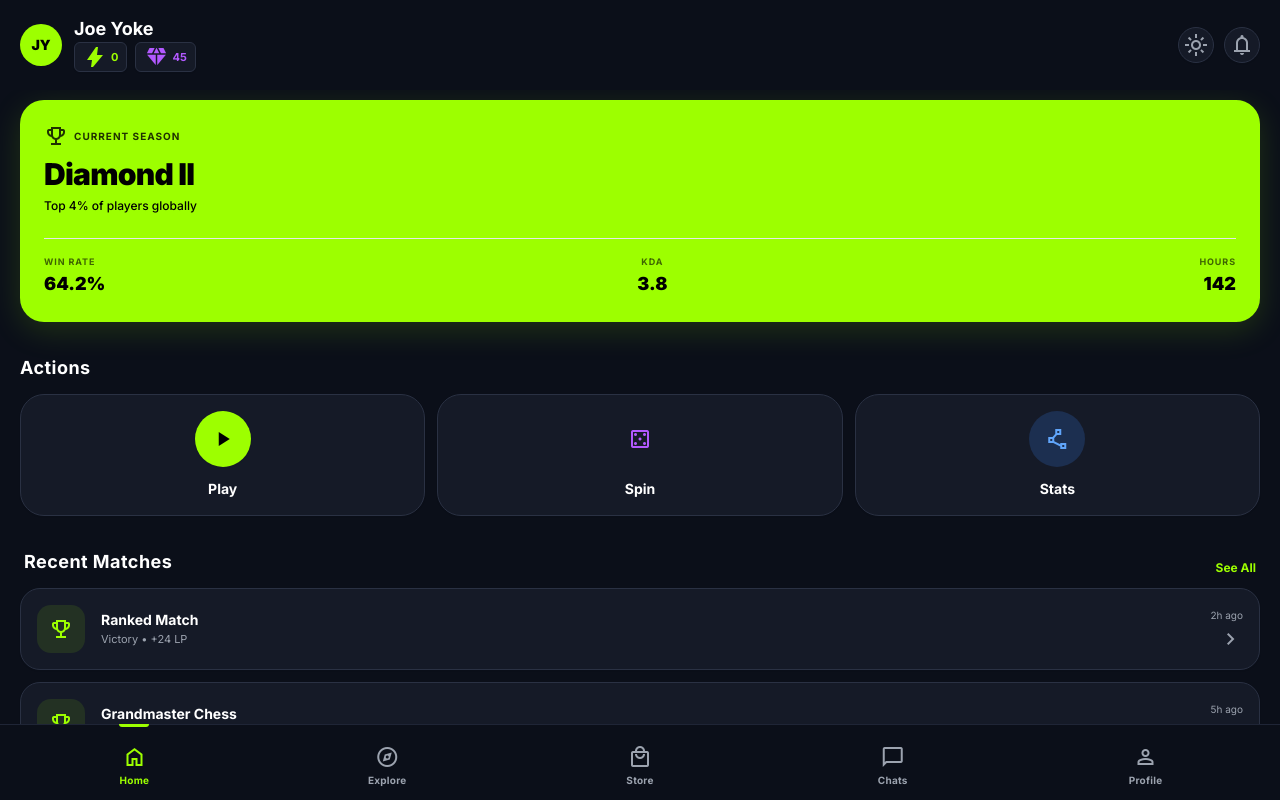
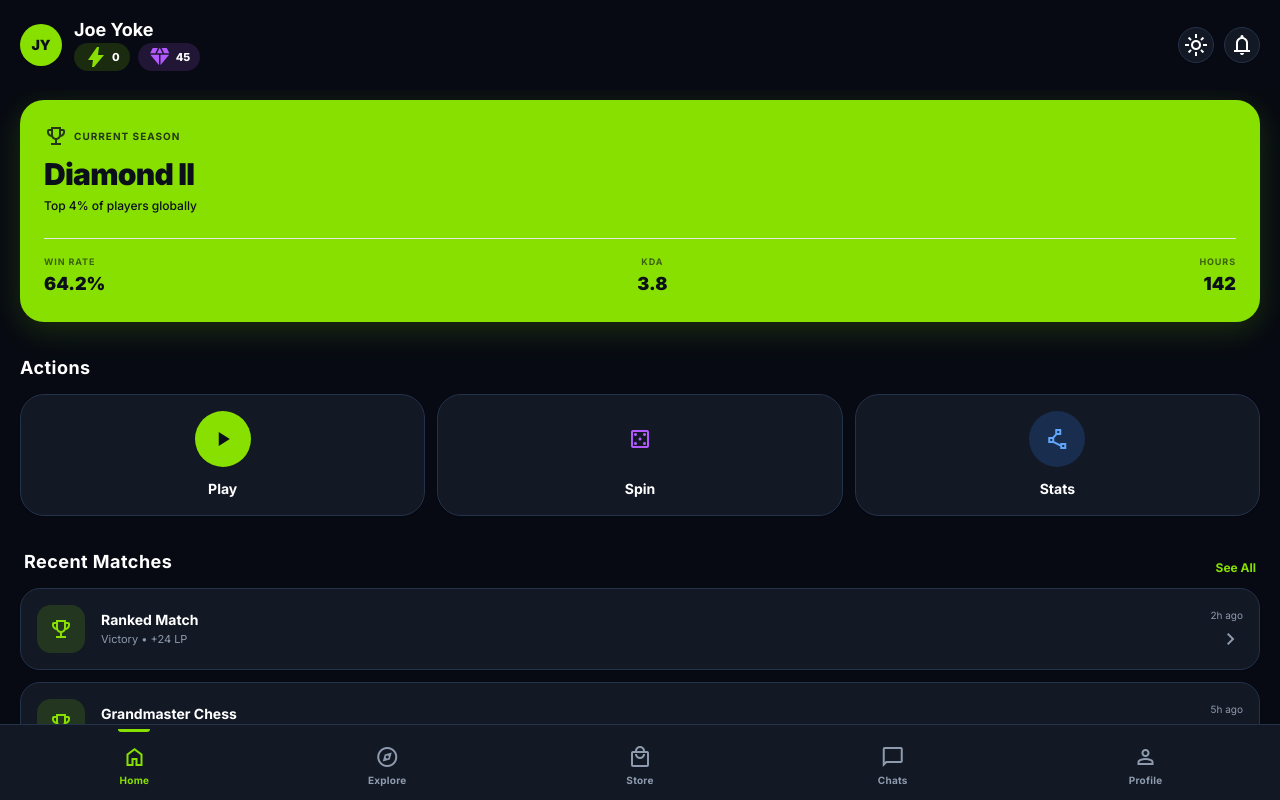
Before and after one commit to jimmykaunglfc-hub/arcade-hub-app, a Next.js app: page / in a window 1280 px wide. Built offline with nearby package versions, Linux system fonts and the light colour scheme; no server answers.

Commit message:
UI Error Figma

```diff
--- a/app/globals.css
+++ b/app/globals.css
@@ -3,46 +3,48 @@
 @tailwind utilities;
 
 @layer base {
-  /* ☀️ LIGHT MODE TOKENS */
+  /* ☀️ LIGHT MODE TOKENS (Matches image_cbb418.jpg) */
   :root {
-    --background: #F3F4F6; /* Light Gray */
+    --background: #F6F7F9;
     --on-background: #0B0F19;
-    --surface: #FFFFFF; /* White cards so they pop against gray */
+    --surface: #FFFFFF;
     --on-surface: #0B0F19;
-    --surface-variant: #E5E7EB;
-    --on-surface-variant: #6B7280;
+    --surface-variant: #F0F2F5;
+    --on-surface-variant: #6C7A8E;
     --surface-container: #FFFFFF;
-    --surface-container-high: #F9FAFB;
-    --surface-container-highest: #E5E7EB;
+    --surface-container-high: #EAEFF5;
+    --surface-container-highest: #E2E7ED;
 
-    --primary: #84CC00; /* Slightly darker lime for light mode text readability */
-    --on-primary: #ffffff;
-    --primary-container: rgba(132, 204, 0, 0.15);
+    --primary: #88E000; /* Electric Lime */
+    --on-primary: #0B0F19;
+    --primary-container: #E5F9C6;
 
-    --secondary: #9333EA; /* Darker purple for light mode */
+    --secondary: #9333EA; /* Purple */
+    --secondary-container: #F3E8FF;
     --tertiary-container: rgba(147, 51, 234, 0.1);
-    --surface-tint: #84CC00;
+    --surface-tint: #88E000;
   }
 
-  /* 🌙 DARK MODE TOKENS (Matches image_cad733.jpg exactly) */
+  /* 🌙 DARK MODE TOKENS (Matches image_cbb3de.jpg) */
   .dark {
-    --background: #0B0F19; /* Deep Navy Background */
-    --on-background: #ffffff;
-    --surface: #151A27; /* Lighter Navy for Cards (Separates buttons from background) */
-    --on-surface: #ffffff;
-    --surface-variant: #1F2536;
-    --on-surface-variant: #9CA3AF;
-    --surface-container: #151A27;
-    --surface-container-high: #1F2536;
-    --surface-container-highest: #2A3143;
+    --background: #070A12; /* Deep Dark Navy */
+    --on-background: #FFFFFF;
+    --surface: #121824; /* Dark Surface Card */
+    --on-surface: #FFFFFF;
+    --surface-variant: #182030;
+    --on-surface-variant: #8E9BAE;
+    --surface-container: #121824;
+    --surface-container-high: #1E283C;
+    --surface-container-highest: #25324B;
 
-    --primary: #9DFF00; /* Neon Lime Accent */
-    --on-primary: #000000;
-    --primary-container: rgba(157, 255, 0, 0.1);
+    --primary: #88E000; /* Electric Lime Accent */
+    --on-primary: #0B0F19;
+    --primary-container: rgba(136, 224, 0, 0.15);
 
     --secondary: #B259FF; /* Gem Purple Accent */
+    --secondary-container: rgba(178, 89, 255, 0.15);
     --tertiary-container: rgba(178, 89, 255, 0.1);
-    --surface-tint: #9DFF00;
+    --surface-tint: #88E000;
   }
 }
 
--- a/app/page.tsx
+++ b/app/page.tsx
@@ -176,22 +176,22 @@ export default function Home() {
         >
           <div className="flex items-center gap-3">
             {/* User Avatar Circle */}
-            <div className="w-[42px] h-[42px] rounded-full bg-primary text-on-primary flex items-center justify-center font-headline font-black text-sm">
+            <div className="w-[42px] h-[42px] rounded-full bg-primary text-on-primary flex items-center justify-center font-headline font-black text-sm shadow-sm">
               JY
             </div>
 
             <div className="flex flex-col">
               <h1 className="font-headline text-lg font-bold text-on-background leading-tight">Joe Yoke</h1>
               <div className="flex items-center gap-2 mt-0.5">
-                {/* Points Pill (Green) */}
-                <div className="flex items-center gap-1 bg-surface px-2 py-0.5 rounded-md shadow-sm border border-surface-container-highest">
+                {/* Points Pill */}
+                <div className="flex items-center gap-1 bg-primary-container px-2.5 py-0.5 rounded-full">
                   <span className="material-symbols-outlined text-primary text-[14px]" style={{ fontVariationSettings: "'FILL' 1" }}>bolt</span>
-                  <span className="text-primary text-[11px] font-bold">{userPoints.toLocaleString()}</span>
+                  <span className="text-on-background text-[11px] font-extrabold">{userPoints.toLocaleString()}</span>
                 </div>
-                {/* Gems Pill (Purple) */}
-                <div className="flex items-center gap-1 bg-surface px-2 py-0.5 rounded-md shadow-sm border border-surface-container-highest">
+                {/* Gems Pill */}
+                <div className="flex items-center gap-1 bg-secondary-container px-2.5 py-0.5 rounded-full">
                   <span className="material-symbols-outlined text-secondary text-[14px]" style={{ fontVariationSettings: "'FILL' 1" }}>diamond</span>
-                  <span className="text-secondary text-[11px] font-bold">{userGems}</span>
+                  <span className="text-on-background text-[11px] font-extrabold">{userGems}</span>
                 </div>
               </div>
             </div>
@@ -200,11 +200,11 @@ export default function Home() {
           <div className="flex items-center gap-2.5">
             <button
               onClick={toggleTheme}
-              className="w-9 h-9 rounded-full bg-surface flex items-center justify-center text-on-surface-variant hover:text-on-surface transition-colors border border-surface-container-highest shadow-sm"
+              className="w-9 h-9 rounded-full bg-surface flex items-center justify-center text-on-surface hover:opacity-80 transition-opacity border border-surface-container-highest shadow-sm"
             >
               <span className="material-symbols-outlined text-[18px]">{isDarkMode ? "light_mode" : "dark_mode"}</span>
             </button>
-            <button className="w-9 h-9 rounded-full bg-surface flex items-center justify-center text-on-surface-variant hover:text-on-surface transition-colors border border-surface-container-highest shadow-sm">
+            <button className="w-9 h-9 rounded-full bg-surface flex items-center justify-center text-on-surface hover:opacity-80 transition-opacity border border-surface-container-highest shadow-sm">
               <span className="material-symbols-outlined text-[18px]">notifications</span>
             </button>
           </div>
@@ -261,7 +261,7 @@ export default function Home() {
         </main>
 
         {/* NEW SOLID BOTTOM NAVIGATION */}
-        <nav className="fixed bottom-0 left-0 w-full z-50 bg-background border-t border-surface-container-high px-2 pb-safe pt-1 flex justify-around items-center h-[76px] transition-colors duration-300">
+        <nav className="fixed bottom-0 left-0 w-full z-50 bg-surface border-t border-surface-container-highest px-2 pb-safe pt-1 flex justify-around items-center h-[76px] transition-colors duration-300">
           {[
             { id: "Home", icon: "home" },
             { id: "Explore", icon: "explore" },
@@ -278,7 +278,7 @@ export default function Home() {
               >
                 {/* Active Top Line Indicator */}
                 {isActive && (
-                  <div className="absolute top-[-5px] left-1/2 -translate-x-1/2 w-[30px] h-[3px] bg-primary rounded-b-md"></div>
+                  <div className="absolute top-0 left-1/2 -translate-x-1/2 w-[32px] h-[3px] bg-primary rounded-b-md"></div>
                 )}
 
                 <span className={`material-symbols-outlined mt-1 text-[24px] ${isActive ? "text-primary" : "text-on-surface-variant"}`} style={{ fontVariationSettings: isActive ? "'FILL' 0" : "'FILL' 0" }}>
--- a/components/GamesTab.tsx
+++ b/components/GamesTab.tsx
@@ -156,7 +156,7 @@ export default function GamesTab({
                   )}
 
                   {isPremium && (
-                    <div className="absolute top-2 right-2 bg-surface/90 text-secondary border border-surface-container-highest px-2 py-1 rounded-full flex items-center gap-1 shadow-md">
+                    <div className="absolute top-2 right-2 bg-secondary-container text-secondary px-2 py-1 rounded-full flex items-center gap-1 shadow-sm border border-secondary/10">
                       <span className="material-symbols-outlined text-secondary text-[10px]" style={{ fontVariationSettings: "'FILL' 1" }}>diamond</span>
                       <span className="font-bold text-[9px] uppercase tracking-wider">Gems</span>
                     </div>
--- a/components/ProfileTab.tsx
+++ b/components/ProfileTab.tsx
@@ -95,7 +95,8 @@ export default function ProfileTab({ isDarkMode, onToggleTheme }: ProfileTabProp
         </div>
 
         <div className="mt-5 z-10">
-          <span className="bg-primary-container text-primary text-[10px] font-caps font-bold uppercase tracking-widest px-4 py-2 rounded-xl flex items-center gap-1.5 border border-primary/20">
+          {/* FIXED: Replaced border-primary/20 with solid border-primary for correct CSS Variable parsing */}
+          <span className="bg-primary-container text-primary text-[10px] font-caps font-bold uppercase tracking-widest px-4 py-2 rounded-xl flex items-center gap-1.5 border border-primary">
             <span className="material-symbols-outlined text-[16px]" style={{ fontVariationSettings: "'FILL' 1" }}>verified</span>
             Verified Account
           </span>
--- a/tailwind.config.ts
+++ b/tailwind.config.ts
@@ -23,6 +23,7 @@ const config: Config = {
         "on-primary": "var(--on-primary)",
         "primary-container": "var(--primary-container)",
         secondary: "var(--secondary)",
+        "secondary-container": "var(--secondary-container)",
         "tertiary-container": "var(--tertiary-container)",
         "surface-tint": "var(--surface-tint)",
       },
```
Also changed, not shown: components/ChatTab.tsx (+5 -3 lines), components/ShopTab.tsx (+5 -4 lines).
